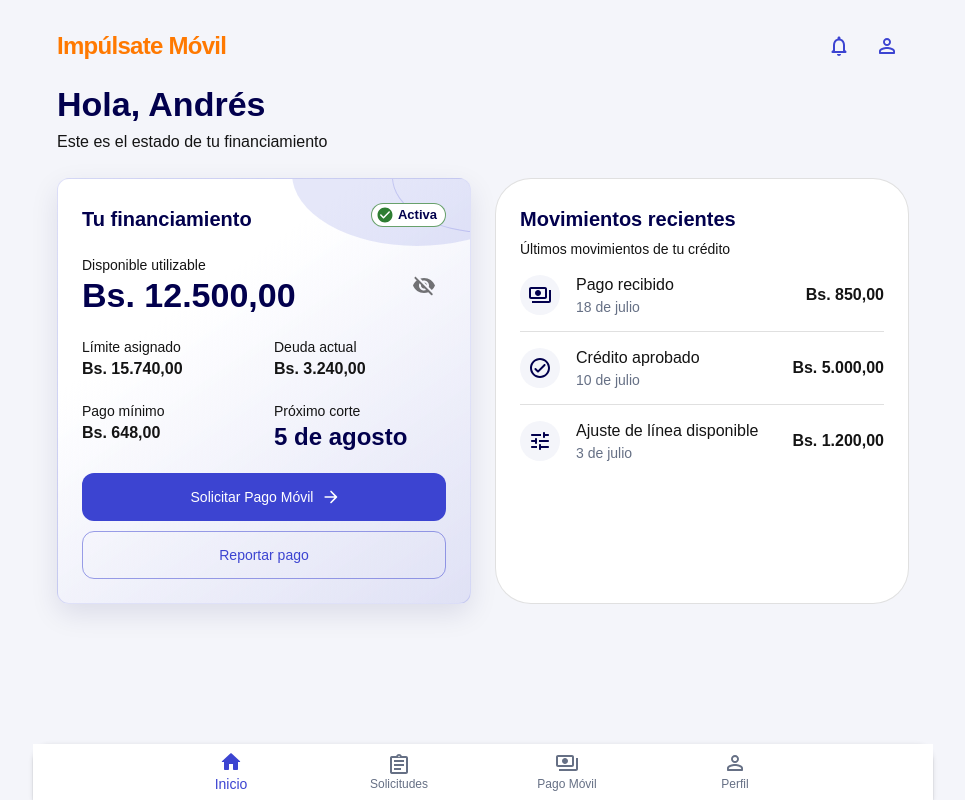
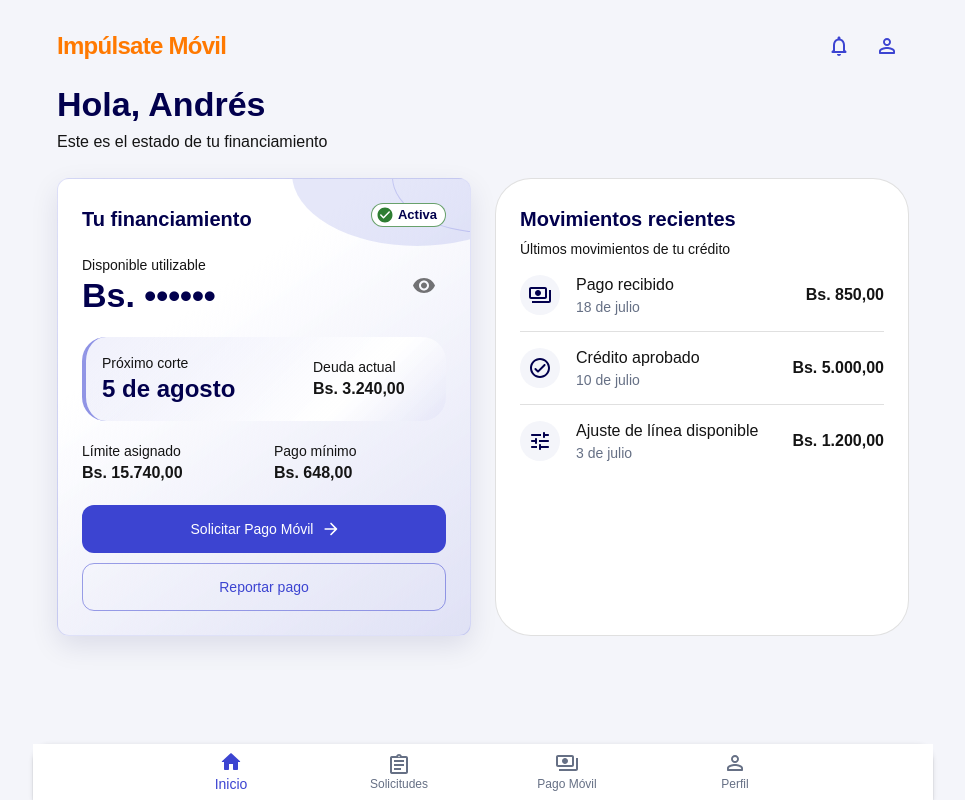
Before and after one commit to x8xIsanamix8x/xtracash, a Next.js app: page /home in a window 1280 px wide. Shown: the whole page, without its empty margins (157-1122 px from the left). Built offline with nearby package versions, Linux system fonts and the light colour scheme; what @mui/material-nextjs would draw is missing.

Commit message:
fix: refine focus layout and financing hierarchy

```diff
--- a/src/features/auth/components/SignInVisual.tsx
+++ b/src/features/auth/components/SignInVisual.tsx
@@ -8,7 +8,7 @@ export function SignInVisual() {
       sx={{
         position: "relative",
         width: "100%",
-        height: { xs: "clamp(210px, 38dvh, 340px)", md: "clamp(280px, 34dvh, 320px)" },
+        height: { xs: "clamp(160px, 28dvh, 240px)", md: "clamp(280px, 34dvh, 320px)" },
         mx: "auto",
         borderRadius: "22px",
         bgcolor: "background.paper",
@@ -19,6 +19,10 @@ export function SignInVisual() {
         overflow: "hidden",
         pointerEvents: "none",
         p: { xs: 3, md: 4 },
+        "@media (max-height: 700px)": {
+          height: "clamp(120px, 22dvh, 150px)",
+          p: 2,
+        },
         "@media (max-height: 520px)": {
           height: "clamp(120px, 28dvh, 150px)",
           p: 2,
--- a/src/features/entry/components/AccessView.tsx
+++ b/src/features/entry/components/AccessView.tsx
@@ -145,7 +145,7 @@ export function AccessView({ onRepeatOnboarding }: AccessViewProps) {
           flexDirection: "column",
           pt: { xs: 8, md: 10 },
           pr: "calc(24px + env(safe-area-inset-right))",
-          pb: "calc(12px + env(safe-area-inset-bottom))",
+          pb: 0,
           pl: "calc(24px + env(safe-area-inset-left))",
           "@media (max-height: 650px)": { pt: 4 },
           "@media (max-height: 520px)": { pt: 3 },
@@ -178,6 +178,10 @@ export function AccessView({ onRepeatOnboarding }: AccessViewProps) {
             mx: "auto",
             mt: "auto",
             pt: 3,
+            pb: {
+              xs: "calc(28px + env(safe-area-inset-bottom))",
+              sm: "calc(36px + env(safe-area-inset-bottom))",
+            },
             "@media (max-height: 650px)": { gap: 1, pt: 2 },
           }}
         >
--- a/src/features/entry/components/OnboardingView.tsx
+++ b/src/features/entry/components/OnboardingView.tsx
@@ -26,10 +26,14 @@ export function OnboardingView({
   onSkip,
 }: OnboardingViewProps) {
   const titleRef = useRef<HTMLHeadingElement>(null);
+  const previousStepIndexRef = useRef(stepIndex);
   const isLastStep = stepIndex === totalSteps - 1;
 
   useEffect(() => {
-    titleRef.current?.focus();
+    if (previousStepIndexRef.current !== stepIndex) {
+      titleRef.current?.focus();
+      previousStepIndexRef.current = stepIndex;
+    }
   }, [stepIndex]);
 
   return (
--- a/src/features/home/components/CreditSummary.tsx
+++ b/src/features/home/components/CreditSummary.tsx
@@ -33,10 +33,9 @@ type CreditSummaryProps = Readonly<{
 type MetricProps = Readonly<{
   label: string;
   value: string;
-  emphasized?: boolean;
 }>;
 
-function Metric({ label, value, emphasized = false }: MetricProps) {
+function Metric({ label, value }: MetricProps) {
   return (
     <Box sx={{ minWidth: 0 }}>
       <Typography color="text.secondary" variant="body2">
@@ -44,11 +43,11 @@ function Metric({ label, value, emphasized = false }: MetricProps) {
       </Typography>
       <Typography
         sx={{
-          color: emphasized ? "secondary.main" : "text.primary",
+          color: "text.primary",
           fontWeight: 700,
           overflowWrap: "anywhere",
         }}
-        variant={emphasized ? "h5" : "body1"}
+        variant="body1"
       >
         {value}
       </Typography>
@@ -60,7 +59,7 @@ export function CreditSummary({
   financing,
   onReportPayment,
 }: CreditSummaryProps) {
-  const [isAvailableVisible, setIsAvailableVisible] = useState(true);
+  const [isAvailableVisible, setIsAvailableVisible] = useState(false);
   const canRequestMobilePayment = isCreditLineUsable(financing.status);
   const hasFrozenAmount = financing.frozenAmount !== null;
   const availableLabel = canRequestMobilePayment
@@ -173,6 +172,45 @@ export function CreditSummary({
             </IconButton>
           </Stack>
 
+          <Box
+            sx={(theme) => ({
+              display: "grid",
+              gridTemplateColumns: {
+                xs: "minmax(0, 1fr)",
+                sm: "minmax(0, 1.25fr) minmax(0, 0.75fr)",
+              },
+              gap: 2,
+              alignItems: "center",
+              p: { xs: 1.75, sm: 2 },
+              borderRadius: 2,
+              borderLeft: `4px solid ${alpha(theme.palette.primary.main, 0.55)}`,
+              background: `linear-gradient(135deg, ${alpha(
+                theme.palette.primary.main,
+                0.08,
+              )} 0%, ${theme.palette.background.paper} 72%, ${alpha(
+                theme.palette.primary.main,
+                0.05,
+              )} 100%)`,
+            })}
+          >
+            <Box sx={{ minWidth: 0 }}>
+              <Typography color="text.secondary" variant="body2">
+                Próximo corte
+              </Typography>
+              <Typography
+                sx={{
+                  color: "secondary.main",
+                  fontWeight: 800,
+                  overflowWrap: "anywhere",
+                }}
+                variant="h5"
+              >
+                {financing.nextCutDate}
+              </Typography>
+            </Box>
+            <Metric label="Deuda actual" value={financing.currentDebt} />
+          </Box>
+
           {hasFrozenAmount && (
             <Box
               sx={(theme) => ({
@@ -200,13 +238,7 @@ export function CreditSummary({
             }}
           >
             <Metric label="Límite asignado" value={financing.assignedLimit} />
-            <Metric label="Deuda actual" value={financing.currentDebt} />
             <Metric label="Pago mínimo" value={financing.minimumPayment} />
-            <Metric
-              emphasized
-              label="Próximo corte"
-              value={financing.nextCutDate}
-            />
           </Box>
 
           <Stack spacing={1.25} sx={{ mt: "auto" }}>
```
Also changed, not shown: src/features/auth/components/SignInSheet.tsx (+17 -4 lines).
